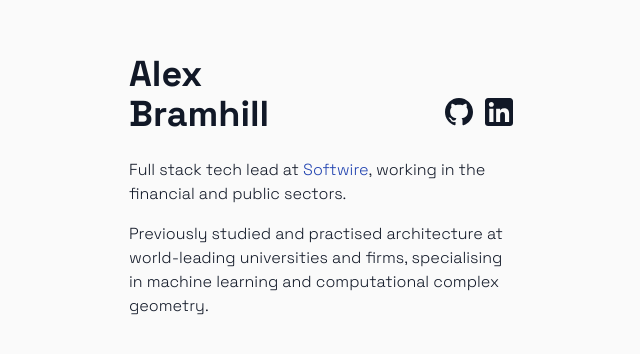
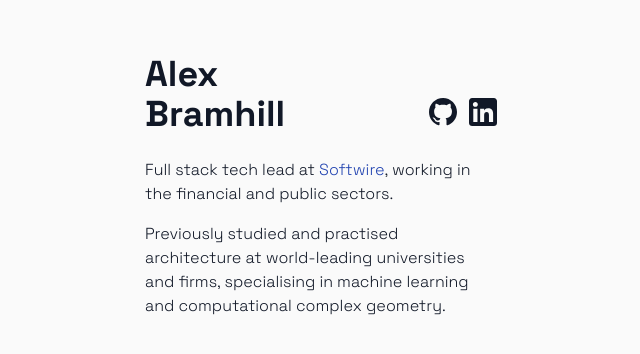
Before and after one commit to AlexBramhill/alexbramhill.github.io, a React (Vite) app: page / in a window 1280 px wide. Shown: the part 214-568 px from the top of the page, without its empty margins (319-959 px from the left). Built offline with nearby package versions, Linux system fonts and the light colour scheme.

Commit message:
chore: update div width

```diff
--- a/src/pages/home.tsx
+++ b/src/pages/home.tsx
@@ -37,7 +37,7 @@ const About = () => (
 export default function Home() {
   return (
     <div className="grid place-items-center min-h-dvh px-5 sm:px-10">
-      <div className="grid gap-y-6 max-w-sm">
+      <div className="grid gap-y-6 max-w-[22rem]">
         <HeaderInfo />
         <About />
       </div>
```
